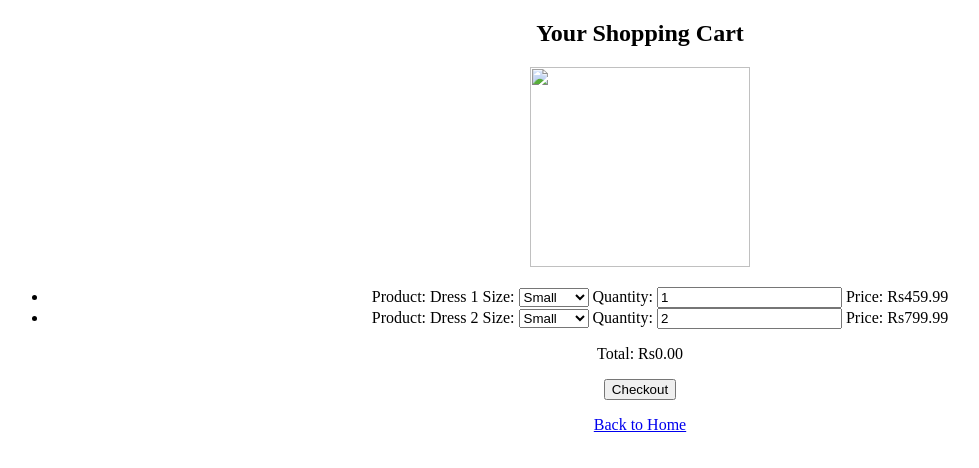
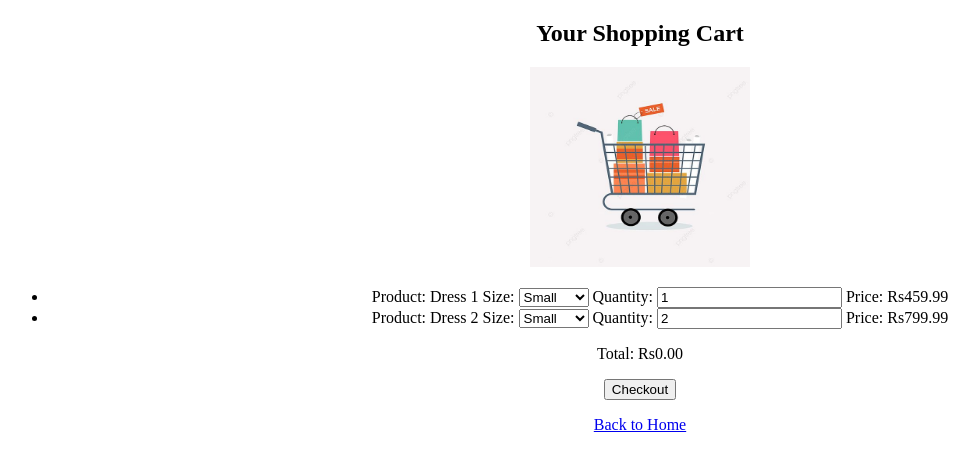
Before and after one commit to vasavi2015/Web-application-and-development, a plain HTML site: page cart.html in a window 1280 px wide. Shown: the whole page, without its empty margins (0-979 px from the left). Drawn offline with Linux system fonts and the light colour scheme.

Commit message:
Update cart.html

```diff
--- a/cart.html
+++ b/cart.html
@@ -10,7 +10,7 @@
 <body>
     <center>
         <h2>Your Shopping Cart</h2>
-        <img src="your_image_path/cart.jpg" width="220" height="200">
+        <img src="cart.jpg" width="220" height="200">
 
         <ul>
             <li>
```
